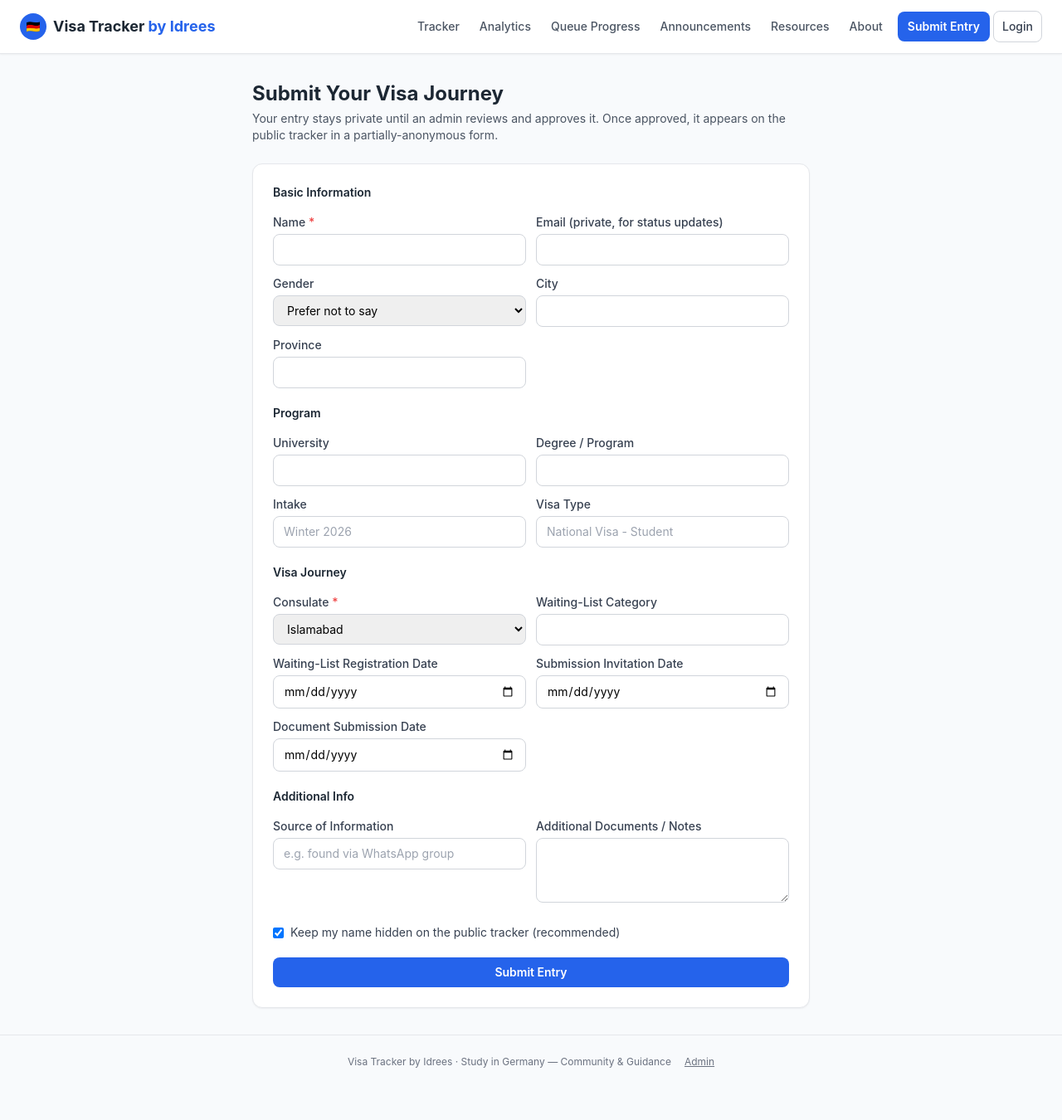
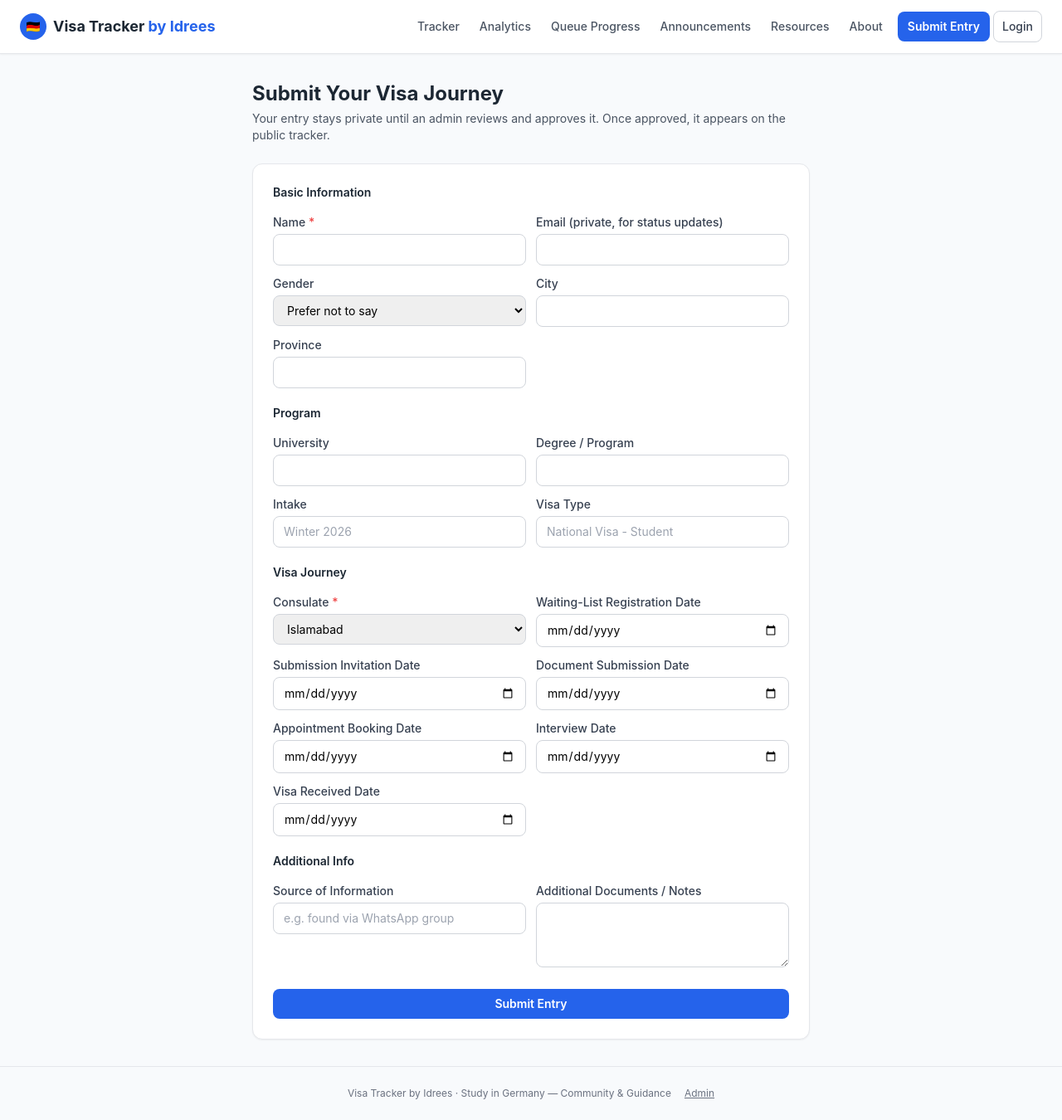
Before and after one commit to Study-in-Germany/Visa-Tracker-By-Idrees, a Next.js app: page /submit in a window 1280 px wide. Shown: the whole page at 83% size. Before the commit the page ends 1312 px from the top, so only its background shows below. Built offline with nearby package versions, Linux system fonts and the light colour scheme.

Commit message:
Refactor form fields in SubmitPage component
Removed waitingListCategory and isAnonymous fields from the form. Added appointmentDate, interviewDate, and decisionDate fields to the form.

```diff
--- a/app/submit/page.tsx
+++ b/app/submit/page.tsx
@@ -7,9 +7,9 @@ import { CONSULATES, GENDER_LABELS } from "@/lib/constants";
 const initialForm = {
   name: "", email: "", gender: "", city: "", province: "",
   university: "", program: "", intake: "", visaType: "",
-  consulate: "Islamabad", waitingListCategory: "", sourceOfInformation: "",
+  consulate: "Islamabad", sourceOfInformation: "",
   additionalDocuments: "", waitingListDate: "", submissionInviteDate: "",
-  documentSubmissionDate: "", isAnonymous: true,
+  documentSubmissionDate: "", appointmentDate: "", interviewDate: "", decisionDate: "",
 };
 
 export default function SubmitPage() {
@@ -29,7 +29,7 @@ export default function SubmitPage() {
     const res = await fetch("/api/applicants", {
       method: "POST",
       headers: { "Content-Type": "application/json" },
-      body: JSON.stringify(form),
+      body: JSON.stringify({ ...form, isAnonymous: false }),
     });
     const data = await res.json();
     setLoading(false);
@@ -68,7 +68,7 @@ export default function SubmitPage() {
         <h1 className="text-2xl font-bold text-navy-950">Submit Your Visa Journey</h1>
         <p className="text-gray-600 text-sm mt-1">
           Your entry stays private until an admin reviews and approves it. Once approved, it
-          appears on the public tracker in a partially-anonymous form.
+          appears on the public tracker.
         </p>
       </div>
 
@@ -103,7 +103,6 @@ export default function SubmitPage() {
               {CONSULATES.map((c) => <option key={c} value={c}>{c}</option>)}
             </select>
           </Field>
-          <Field label="Waiting-List Category"><input className="input" value={form.waitingListCategory} onChange={(e) => update("waitingListCategory", e.target.value)} /></Field>
           <Field label="Waiting-List Registration Date">
             <input type="date" className="input" value={form.waitingListDate} onChange={(e) => update("waitingListDate", e.target.value)} />
           </Field>
@@ -113,6 +112,15 @@ export default function SubmitPage() {
           <Field label="Document Submission Date">
             <input type="date" className="input" value={form.documentSubmissionDate} onChange={(e) => update("documentSubmissionDate", e.target.value)} />
           </Field>
+          <Field label="Appointment Booking Date">
+            <input type="date" className="input" value={form.appointmentDate} onChange={(e) => update("appointmentDate", e.target.value)} />
+          </Field>
+          <Field label="Interview Date">
+            <input type="date" className="input" value={form.interviewDate} onChange={(e) => update("interviewDate", e.target.value)} />
+          </Field>
+          <Field label="Visa Received Date">
+            <input type="date" className="input" value={form.decisionDate} onChange={(e) => update("decisionDate", e.target.value)} />
+          </Field>
         </Fieldset>
 
         <Fieldset title="Additional Info">
@@ -121,11 +129,6 @@ export default function SubmitPage() {
             <textarea className="input" rows={3} value={form.additionalDocuments} onChange={(e) => update("additionalDocuments", e.target.value)} />
           </Field>
         </Fieldset>
-
-        <label className="flex items-center gap-2 text-sm text-gray-700">
-          <input type="checkbox" checked={form.isAnonymous} onChange={(e) => update("isAnonymous", e.target.checked)} />
-          Keep my name hidden on the public tracker (recommended)
-        </label>
 
         {error && <p className="text-sm text-red-600">{error}</p>}
 
```
